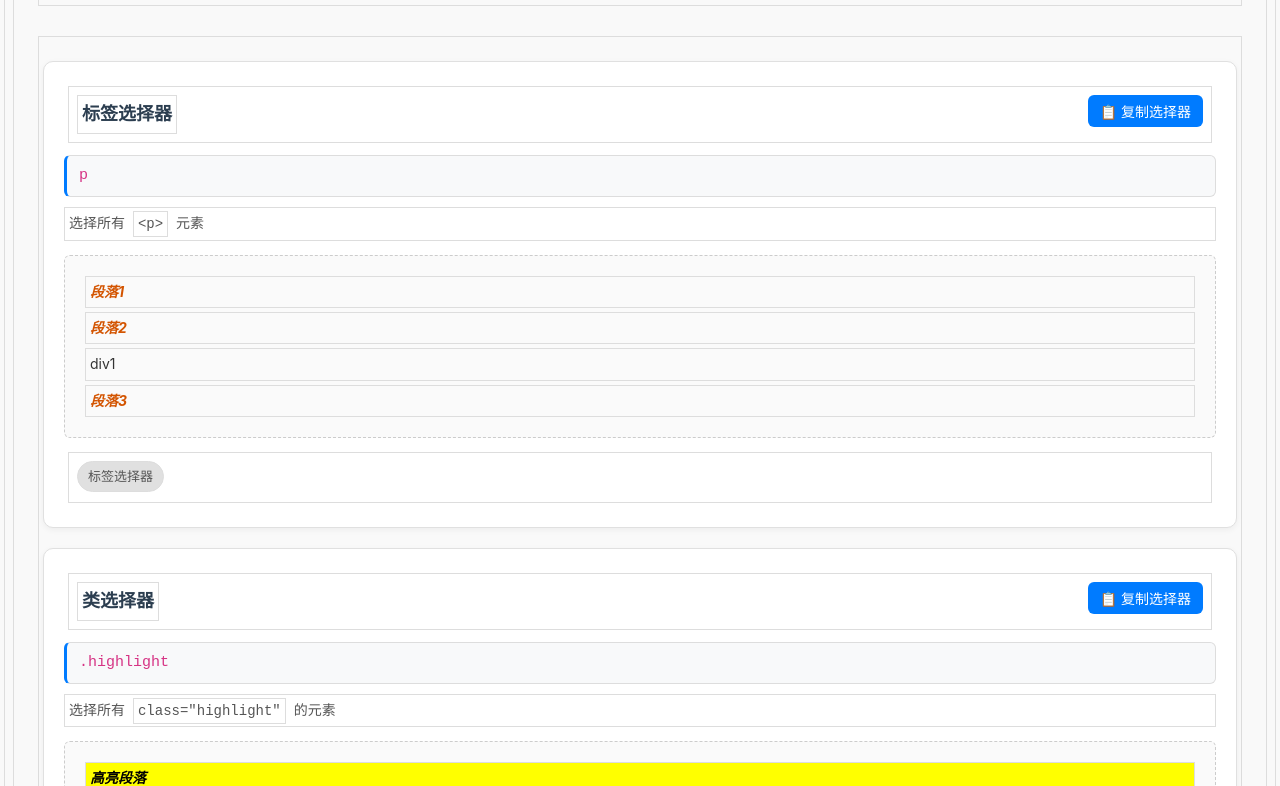
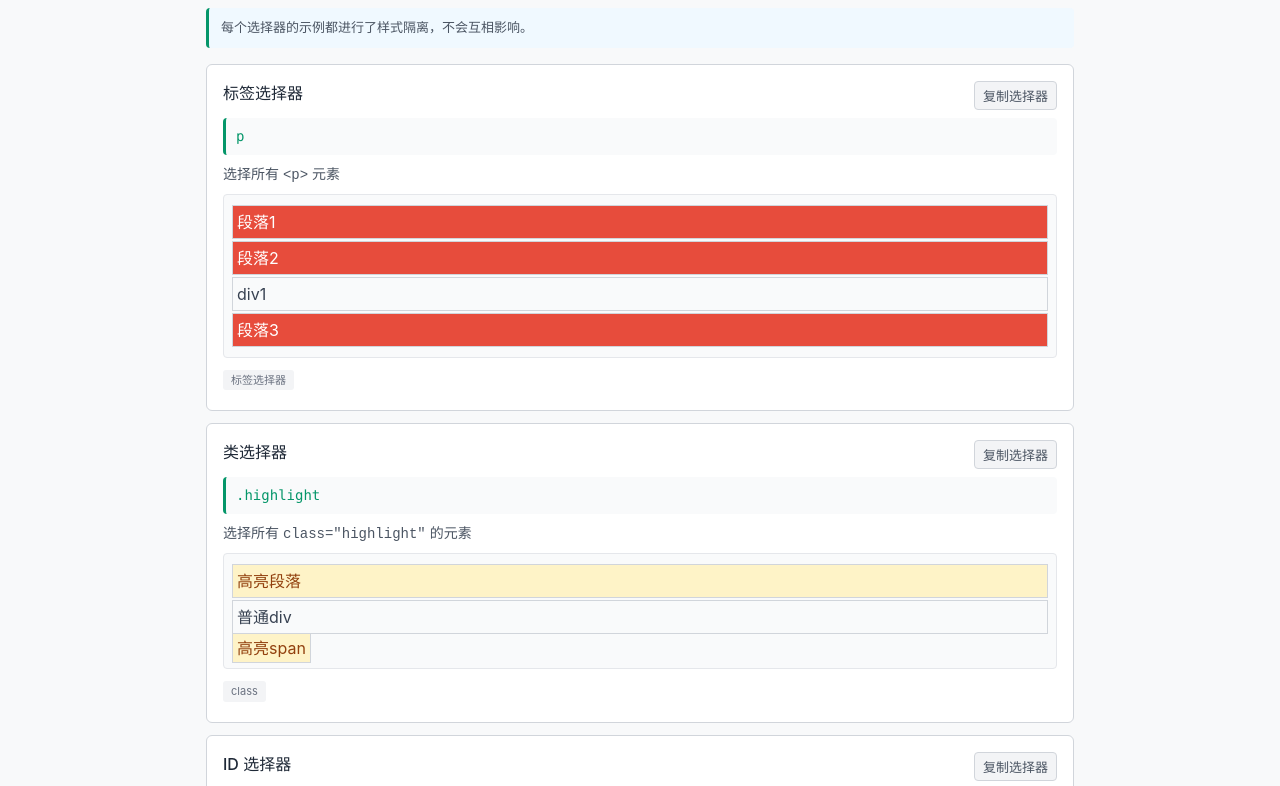
Before and after one commit to Songyanglin-curious/knowledge-base, a plain HTML site: page css/选择器/index.html in a window 1280 px wide. Shown: the part 64-850 px from the top of the page. Drawn offline with Linux system fonts and the light colour scheme.

Commit message:
样式隔离和样式美化

```diff
--- a/css/选择器/index.html
+++ b/css/选择器/index.html
@@ -2,9 +2,9 @@
 <html lang="zh-CN">
 
     <head>
-        <meta charset="UTF-8" />
-        <meta name="viewport" content="width=device-width, initial-scale=1.0" />
-        <title>CSS 选择器速查参考表（带样式隔离）</title>
+        <meta charset="UTF-8">
+        <meta name="viewport" content="width=device-width, initial-scale=1.0">
+        <title>CSS 选择器参考表</title>
         <style>
             * {
                 box-sizing: border-box;
@@ -14,111 +14,138 @@
 
             body {
                 font-family: -apple-system, BlinkMacSystemFont, "Segoe UI", Roboto, "PingFang SC", sans-serif;
-                line-height: 1.6;
-                padding: 20px;
-                background-color: #f9f9f9;
-                color: #333;
+                line-height: 1.5;
+                padding: 16px;
+                background-color: #f8f9fa;
+                color: #374151;
+                max-width: 900px;
+                margin: 0 auto;
             }
 
             h1 {
                 text-align: center;
-                margin-bottom: 30px;
-                color: #2c3e50;
+                margin-bottom: 20px;
+                color: #1f2937;
+                font-size: 1.5rem;
+                font-weight: 500;
             }
 
             .selector-card {
-                border: 1px solid #e0e0e0;
-                margin: 20px 0;
-                padding: 20px;
-                border-radius: 10px;
+                border: 1px solid #d1d5db;
+                margin: 12px 0;
+                padding: 16px;
                 background: #ffffff;
-                box-shadow: 0 2px 6px rgba(0, 0, 0, 0.05);
+                border-radius: 6px;
             }
 
             .selector-header {
                 display: flex;
                 justify-content: space-between;
                 align-items: flex-start;
-                margin-bottom: 12px;
+                margin-bottom: 8px;
                 flex-wrap: wrap;
-                gap: 10px;
+                gap: 8px;
             }
 
             .selector-title {
-                font-size: 18px;
-                font-weight: bold;
-                color: #2c3e50;
+                font-size: 16px;
+                font-weight: 500;
+                color: #1f2937;
             }
 
             .copy-btn {
-                background: #007bff;
-                color: white;
-                border: none;
-                padding: 6px 12px;
-                border-radius: 6px;
+                background: #f3f4f6;
+                color: #4b5563;
+                border: 1px solid #d1d5db;
+                padding: 4px 8px;
+                border-radius: 4px;
                 cursor: pointer;
-                font-size: 14px;
+                font-size: 13px;
                 white-space: nowrap;
-                transition: background 0.2s;
+                transition: all 0.2s;
             }
 
             .copy-btn:hover {
-                background: #0056b3;
+                background: #e5e7eb;
             }
 
             .selector-code {
-                font-family: 'Courier New', monospace;
-                background: #f8f9fa;
-                padding: 8px 12px;
-                border-radius: 6px;
-                margin: 10px 0;
-                font-size: 15px;
-                color: #d63384;
-                border-left: 3px solid #007bff;
+                font-family: 'Consolas', 'Monaco', monospace;
+                background: #f9fafb;
+                padding: 8px 10px;
+                border-radius: 4px;
+                margin: 8px 0;
+                font-size: 14px;
+                color: #059669;
+                border-left: 3px solid #059669;
             }
 
             .selector-desc {
-                margin: 10px 0;
-                color: #555;
+                margin: 8px 0;
+                color: #4b5563;
+                font-size: 14px;
             }
 
             .example-container {
-                padding: 16px;
-                background: #fafafa;
-                border: 1px dashed #ccc;
-                margin: 14px 0;
-                min-height: 50px;
-                border-radius: 6px;
+                padding: 8px;
+                background: #f9fafb;
+                border: 1px solid #e5e7eb;
+                margin: 8px 0;
+                min-height: 40px;
+                border-radius: 4px;
+            }
+
+            .example-container * {
+                border: 1px solid #d1d5db;
+                padding: 4px;
+                margin: 2px 0;
             }
 
             .tags {
-                margin-top: 12px;
+                margin-top: 8px;
             }
 
             .tag {
                 display: inline-block;
-                background: #e0e0e0;
-                color: #555;
-                padding: 4px 10px;
-                border-radius: 20px;
-                font-size: 13px;
-                margin-right: 8px;
-                margin-bottom: 6px;
+                background: #f3f4f6;
+                color: #6b7280;
+                padding: 2px 8px;
+                border-radius: 3px;
+                font-size: 11px;
+                margin-right: 6px;
+                margin-bottom: 4px;
             }
 
             footer {
                 text-align: center;
-                margin-top: 30px;
-                color: #888;
-                font-size: 14px;
+                margin-top: 20px;
+                color: #6b7280;
+                font-size: 13px;
+                padding: 8px;
+            }
+
+            .note {
+                background: #f0f9ff;
+                padding: 10px 12px;
+                border-radius: 4px;
+                margin: 16px 0;
+                font-size: 13px;
+                color: #4b5563;
+                border-left: 3px solid #059669;
             }
         </style>
     </head>
 
     <body>
-        <h1>CSS 选择器速查参考表（带样式隔离）</h1>
+        <h1>CSS 选择器参考表</h1>
+
+        <div class="note">
+            每个选择器的示例都进行了样式隔离，不会互相影响。
+        </div>
+
         <div id="selector-reference-table"></div>
-        <footer>点击“📋 复制选择器”可一键复制 CSS 选择器代码</footer>
+
+        <footer>点击"复制选择器"可一键复制 CSS 选择器代码</footer>
 
         <script>
             const selectors = [
@@ -126,9 +153,11 @@
                     title: "标签选择器",
                     selector: "p",
                     description: "选择所有 <code>&lt;p&gt;</code> 元素",
-                    exampleHTML: '<p>段落1</p><p>段落2</p><div>div1</div><p>段落3</p>',
+                    exampleHTML: `
+                    <p>段落1</p><p>段落2</p><div>div1</div><p>段落3</p>
+                `,
                     tags: ["标签选择器"],
-                    css: "p { color: red; }"
+                    css: "p { color: #fff; background-color: #e74c3c; }"
                 },
                 {
                     title: "类选择器",
@@ -136,7 +165,7 @@
                     description: "选择所有 <code>class=\"highlight\"</code> 的元素",
                     exampleHTML: '<p class="highlight">高亮段落</p><div>普通div</div><span class="highlight">高亮span</span>',
                     tags: ["class"],
-                    css: ".highlight { background-color: yellow; color: #000; padding: 4px; }"
+                    css: ".highlight { background-color: #fef3c7; color: #92400e; }"
                 },
                 {
                     title: "ID 选择器",
@@ -144,7 +173,7 @@
                     description: "选择 <code>id=\"main-title\"</code> 的唯一元素",
                     exampleHTML: '<h1 id="main-title">主标题</h1><p>普通段落</p>',
                     tags: ["id"],
-                    css: "#main-title { font-size: 24px; color: blue; }"
+                    css: "#main-title { color: #059669; font-weight: bold; }"
                 },
                 {
                     title: "后代选择器",
@@ -152,7 +181,7 @@
                     description: "选择所有在 <code>&lt;div&gt;</code> 内部的 <code>&lt;p&gt;</code>（任意层级后代）",
                     exampleHTML: '<div><p>后代段落</p><span><p>深层后代</p></span></div><p>外部段落</p>',
                     tags: ["组合选择器", "后代"],
-                    css: "div p { color: green; font-style: italic; }"
+                    css: "div p { color: #059669; background-color: #ecfdf5; }"
                 },
                 {
                     title: "子选择器",
@@ -160,7 +189,7 @@
                     description: "仅选择 <code>&lt;div&gt;</code> 的直接子元素 <code>&lt;p&gt;</code>",
                     exampleHTML: '<div><p>直接子段落</p><span><p>孙子段落（不会变色）</p></span></div>',
                     tags: ["组合选择器", "子元素"],
-                    css: "div > p { font-weight: bold; color: #d35400; }"
+                    css: "div > p { color: #059669; font-weight: bold; background-color: #d1fae5; }"
                 },
                 {
                     title: "属性选择器",
@@ -168,7 +197,7 @@
                     description: "选择 <code>href</code> 属性包含 <code>example</code> 的 <code>&lt;a&gt;</code> 标签",
                     exampleHTML: '<a href="https://example.com">Example 链接</a><a href="/local">本地链接</a>',
                     tags: ["属性选择器"],
-                    css: 'a[href*="example"] { color: purple; text-decoration: underline; }'
+                    css: 'a[href*="example"] { color: #059669; font-weight: bold; }'
                 },
                 {
                     title: "伪类选择器 (:hover)",
@@ -176,7 +205,7 @@
                     description: "鼠标悬停时的按钮样式",
                     exampleHTML: '<button>悬停我试试</button>',
                     tags: ["伪类", "交互"],
-                    css: "button:hover { background-color: orange; color: white; }"
+                    css: "button { padding: 4px 8px; background: #f9fafb; border: 1px solid #d1d5db; border-radius: 4px; cursor: pointer; } button:hover { background-color: #059669; color: white; }"
                 },
                 {
                     title: "结构伪类 (:first-child)",
@@ -184,7 +213,7 @@
                     description: "选择作为父元素第一个子元素的 <code>&lt;p&gt;</code>",
                     exampleHTML: '<div><p>第一个（变粗）</p><p>第二个</p></div><div><span>非p</span><p>这个不会变</p></div>',
                     tags: ["伪类", "结构"],
-                    css: "p:first-child { font-weight: bold; }"
+                    css: "p:first-child { color: #059669; font-weight: bold; background-color: #ecfdf5; }"
                 },
                 {
                     title: "通配符选择器",
@@ -192,7 +221,7 @@
                     description: "选择页面中所有元素（慎用）",
                     exampleHTML: '<p>段落</p><div>div</div><span>span</span>',
                     tags: ["全局", "通配符"],
-                    css: "* { margin: 4px; padding: 4px; border: 1px solid #ddd; font-size: 14px; }"
+                    css: "* { color: #059669; background-color: #f0f9ff; }"
                 },
                 {
                     title: "相邻兄弟选择器",
@@ -200,7 +229,7 @@
                     description: "选择紧跟在 <code>&lt;h2&gt;</code> 后的 <code>&lt;p&gt;</code> 元素",
                     exampleHTML: '<h2>标题</h2><p>紧跟的段落（会变色）</p><p>下一个段落（不变）</p>',
                     tags: ["组合选择器", "兄弟"],
-                    css: "h2 + p { color: teal; }"
+                    css: "h2 + p { color: #059669; background-color: #ecfdf5; }"
                 },
                 {
                     title: "通用兄弟选择器",
@@ -208,36 +237,42 @@
                     description: "选择 <code>&lt;h2&gt;</code> 之后所有同级的 <code>&lt;p&gt;</code> 元素",
                     exampleHTML: '<h2>标题</h2><div>中间div</div><p>第一个兄弟段落</p><p>第二个兄弟段落</p>',
                     tags: ["组合选择器", "兄弟"],
-                    css: "h2 ~ p { background-color: #e8f4f8; }"
+                    css: "h2 ~ p { color: #059669; background-color: #ecfdf5; }"
                 }
             ];
 
-            // ✨ 关键函数：将 CSS 限制在指定容器类名下
+            // 关键函数：将 CSS 限制在指定容器类名下
             function scopeCSS(css, scopeClass) {
-                // 移除注释和多余空行（简化处理）
                 return css
-                    .split(';')
-                    .filter(part => part.trim())
+                    .replace(/\/\*[\s\S]*?\*\//g, '') // 移除CSS注释
+                    .split('}')
+                    .filter(rule => rule.trim())
                     .map(rule => {
-                        const trimmed = rule.trim();
-                        if (!trimmed) return '';
-                        // 找到第一个 { 之前的部分（选择器）
-                        const match = trimmed.match(/^([^{}]+)\s*{\s*(.*)\s*}$/);
-                        if (match) {
-                            let selectors = match[1].trim();
-                            const styles = match[2].trim();
+                        const parts = rule.split('{');
+                        if (parts.length !== 2) return '';
+
+                        let selectors = parts[0].trim();
+                        const styles = parts[1].trim();
+
                         // 为每个选择器添加作用域前缀
                         const scopedSelectors = selectors
                             .split(',')
-                                .map(sel => `${scopeClass} ${sel.trim()}`)
+                            .map(sel => {
+                                const trimmedSel = sel.trim();
+                                // 处理伪类选择器
+                                if (trimmedSel.includes(':')) {
+                                    const pseudoIndex = trimmedSel.indexOf(':');
+                                    const baseSelector = trimmedSel.substring(0, pseudoIndex);
+                                    const pseudoPart = trimmedSel.substring(pseudoIndex);
+                                    return `${scopeClass} ${baseSelector}${pseudoPart}`;
+                                }
+                                return `${scopeClass} ${trimmedSel}`;
+                            })
                             .join(', ');
-                            return `${scopedSelectors} { ${styles}; }`;
-                        }
-                        return rule + ';';
+
+                        return `${scopedSelectors} { ${styles} }`;
                     })
-                    .join('\n')
-                    .replace(/\s+/g, ' ')
-                    .replace(/;}/g, '}');
+                    .join('\n');
             }
 
             function renderSelectorTable() {
@@ -252,9 +287,10 @@
                     exampleDiv.className = `example-container example-${index}`;
                     exampleDiv.innerHTML = item.exampleHTML;
 
+                    // 创建隔离样式并添加到示例容器
                     const style = document.createElement('style');
                     style.textContent = scopedCSS;
-                    document.head.appendChild(style); // 全局 style，但内容已作用域化
+                    exampleDiv.appendChild(style);
 
                     const tagsHtml = item.tags.map(tag => `<span class="tag">${tag}</span>`).join('');
 
@@ -263,7 +299,7 @@
                     card.innerHTML = `
                     <div class="selector-header">
                         <div class="selector-title">${item.title}</div>
-            <button class="copy-btn" data-selector="${item.selector}">📋 复制选择器</button>
+                        <button class="copy-btn" data-selector="${item.selector}">复制选择器</button>
                     </div>
                     <div class="selector-code">${item.selector}</div>
                     <div class="selector-desc">${item.description}</div>
@@ -280,7 +316,7 @@
                         const selector = btn.getAttribute('data-selector');
                         navigator.clipboard.writeText(selector).then(() => {
                             const originalText = btn.textContent;
-                            btn.textContent = '✅ 已复制';
+                            btn.textContent = '已复制';
                             setTimeout(() => btn.textContent = originalText, 1500);
                         }).catch(() => {
                             alert('复制失败，请手动复制');
```
Lines whose indentation alone changed are shown as unchanged.
